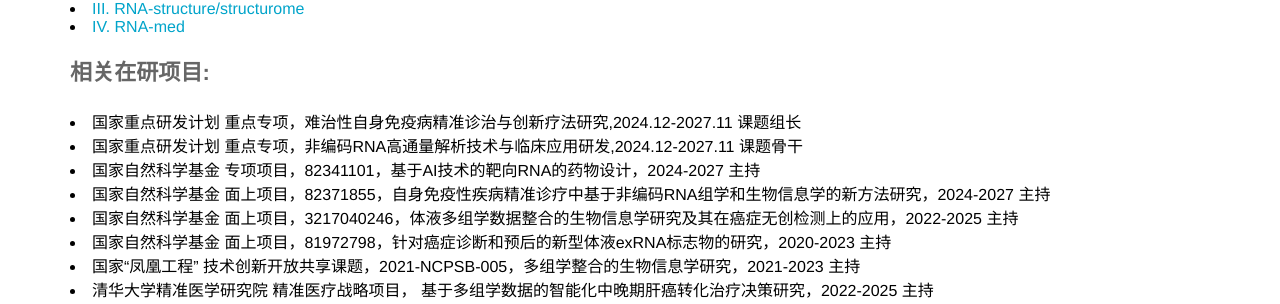
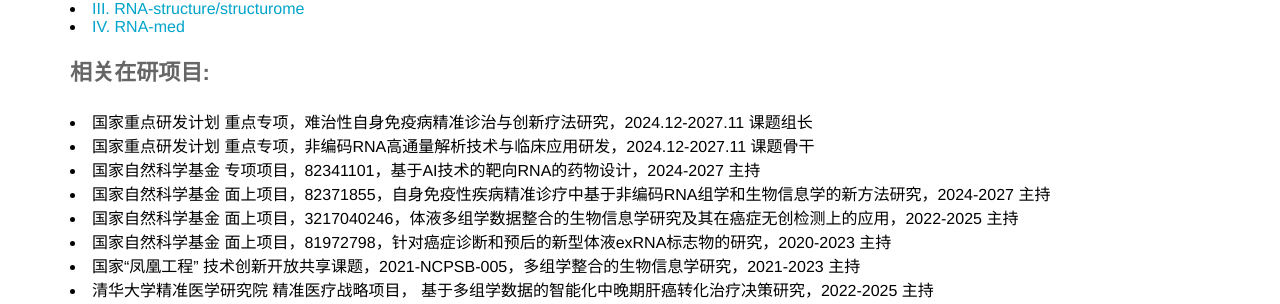
Before and after one commit to lulab/xingene-home, a Jekyll site: the page built from products.html, in a window 1280 px wide and 900 px high, scrolled down 1820 px. Shown: the part 146-450 px from the top of the window. Built offline with Jekyll 4.4.1, drawn with Linux system fonts in a browser that asks for light colours.

```diff
--- a/products.html
+++ b/products.html
@@ -148,8 +148,8 @@ faq:
 <b>相关在研项目:</b>
 <br>
 
-<li>国家重点研发计划 重点专项，难治性自身免疫病精准诊治与创新疗法研究,2024.12-2027.11 课题组长</li>
-<li>国家重点研发计划 重点专项，非编码RNA高通量解析技术与临床应用研发,2024.12-2027.11 课题骨干</li>
+<li>国家重点研发计划 重点专项，难治性自身免疫病精准诊治与创新疗法研究，2024.12-2027.11 课题组长</li>
+<li>国家重点研发计划 重点专项，非编码RNA高通量解析技术与临床应用研发，2024.12-2027.11 课题骨干</li>
 <li>国家自然科学基金 专项项目，82341101，基于AI技术的靶向RNA的药物设计，2024-2027 主持</li>
 <li>国家自然科学基金 面上项目，82371855，自身免疫性疾病精准诊疗中基于非编码RNA组学和生物信息学的新方法研究，2024-2027 主持</li>
 <li>国家自然科学基金 面上项目，3217040246，体液多组学数据整合的生物信息学研究及其在癌症无创检测上的应用，2022-2025 主持</li>
```
